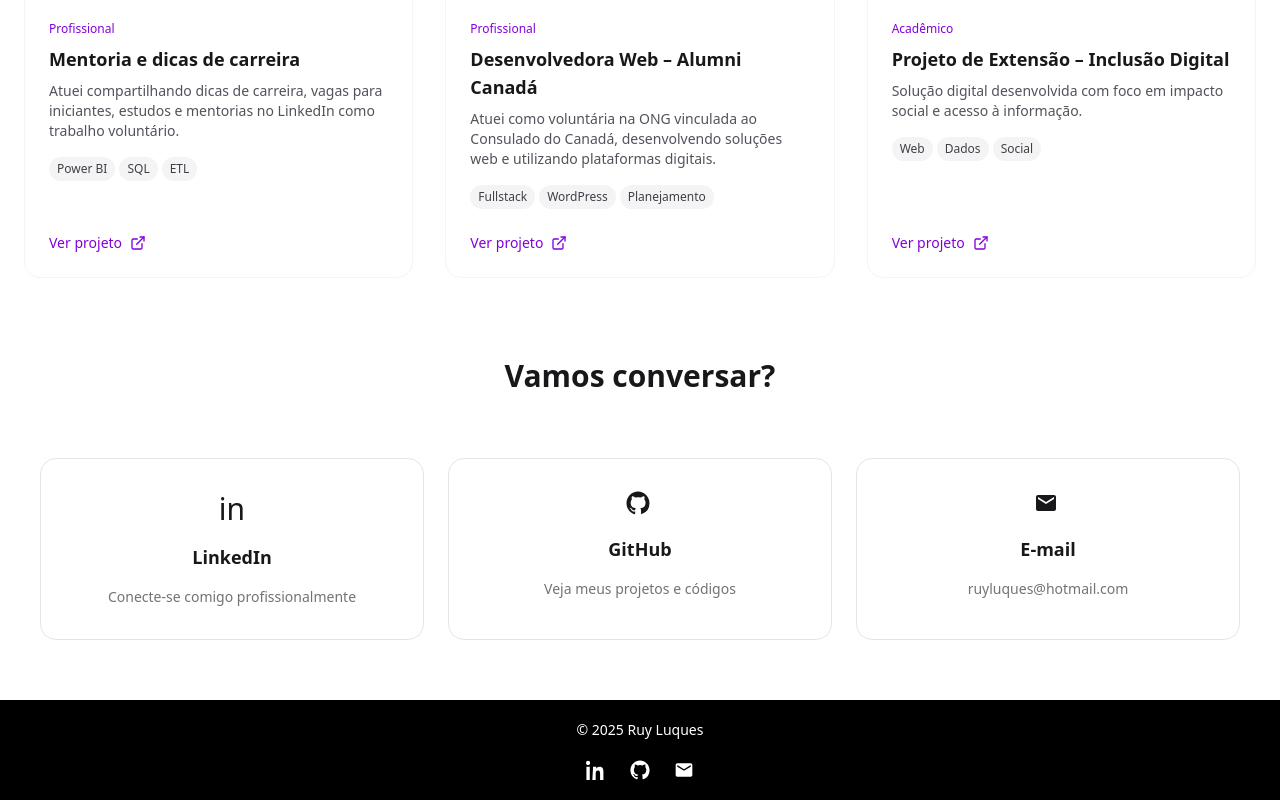
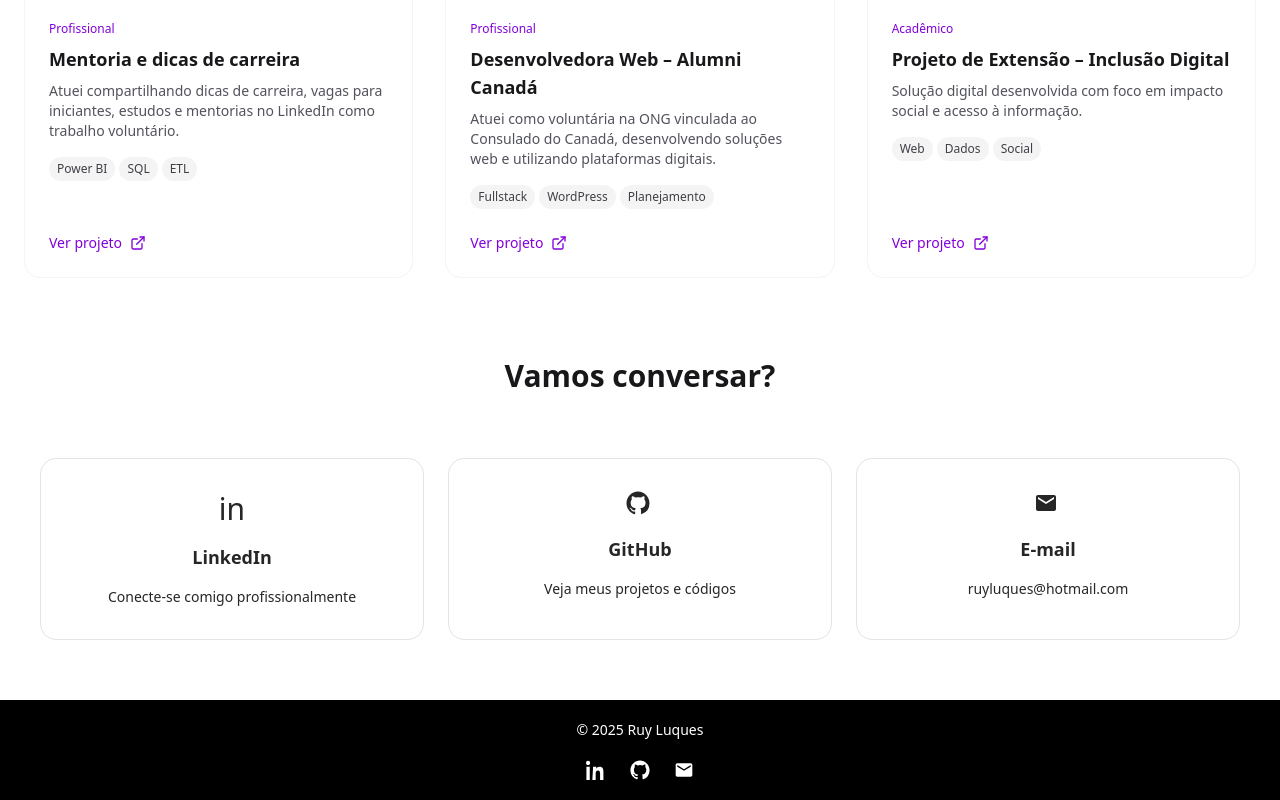
Before and after one commit to RuyLuques/ruyluques, a Next.js app: page / in a window 1280 px wide. Shown: the part 2068-2868 px from the top of the page. Built offline with nearby package versions, Linux system fonts and the light colour scheme.

Commit message:
Alteração na cor do texto com fundo escuro

```diff
--- a/app/Contact.tsx
+++ b/app/Contact.tsx
@@ -13,7 +13,7 @@ export default function ContactPage() {
           Vamos conversar?
         </h2>
 
-        <div className="grid w-full grid-cols-1 gap-6 sm:grid-cols-2 lg:grid-cols-3">
+        <div className="grid w-full text-neutral-800 grid-cols-1 gap-6 sm:grid-cols-2 lg:grid-cols-3">
           <a
             href="https://www.linkedin.com/in/ruyluques/"
             target="_blank"
@@ -21,7 +21,7 @@ export default function ContactPage() {
           >
             <span className="text-3xl">in</span>
             <h3 className="text-lg font-semibold">LinkedIn</h3>
-            <p className="text-sm text-neutral-500">
+            <p className="text-sm">
               Conecte-se comigo profissionalmente
             </p>
           </a>
@@ -35,7 +35,7 @@ export default function ContactPage() {
               <path d="M12 .5C5.65.5.5 5.85.5 12.2c0 5.1 3.3 9.43 7.87 10.96.58.1.79-.26.79-.57v-2.1c-3.2.7-3.88-1.4-3.88-1.4-.52-1.3-1.27-1.65-1.27-1.65-1.04-.7.08-.7.08-.7 1.15.08 1.76 1.2 1.76 1.2 1.02 1.76 2.67 1.25 3.32.96.1-.75.4-1.25.73-1.54-2.55-.3-5.23-1.3-5.23-5.77 0-1.27.45-2.3 1.2-3.1-.12-.3-.52-1.5.12-3.13 0 0 .98-.32 3.2 1.18a11.1 11.1 0 0 1 5.83 0c2.22-1.5 3.2-1.18 3.2-1.18.64 1.63.24 2.83.12 3.13.75.8 1.2 1.83 1.2 3.1 0 4.48-2.7 5.47-5.27 5.76.41.35.77 1.04.77 2.1v3.1c0 .31.2.68.8.57A11.7 11.7 0 0 0 23.5 12.2C23.5 5.85 18.35.5 12 .5z" />
             </svg>
             <h3 className="text-lg font-semibold">GitHub</h3>
-            <p className="text-sm text-neutral-500">
+            <p className="text-sm">
               Veja meus projetos e códigos
             </p>
           </a>
@@ -48,7 +48,7 @@ export default function ContactPage() {
               <path d="M20 4H4c-1.1 0-2 .9-2 2v12c0 1.1.9 2 2 2h16c1.1 0 2-.9 2-2V6c0-1.1-.9-2-2-2zm0 4-8 5-8-5V6l8 5 8-5v2z" />
             </svg>
             <h3 className="text-lg font-semibold">E-mail</h3>
-            <p className="text-sm text-neutral-500">
+            <p className="text-sm">
               ruyluques@hotmail.com
             </p>
           </a>
```
